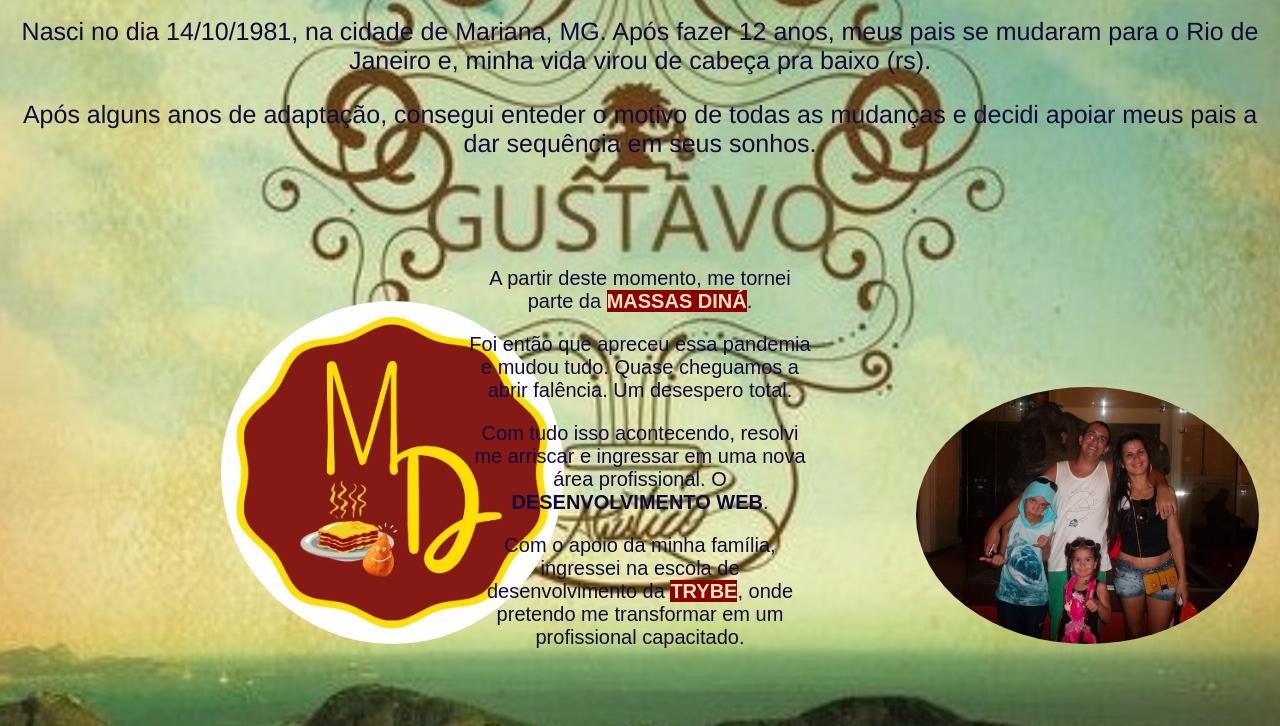
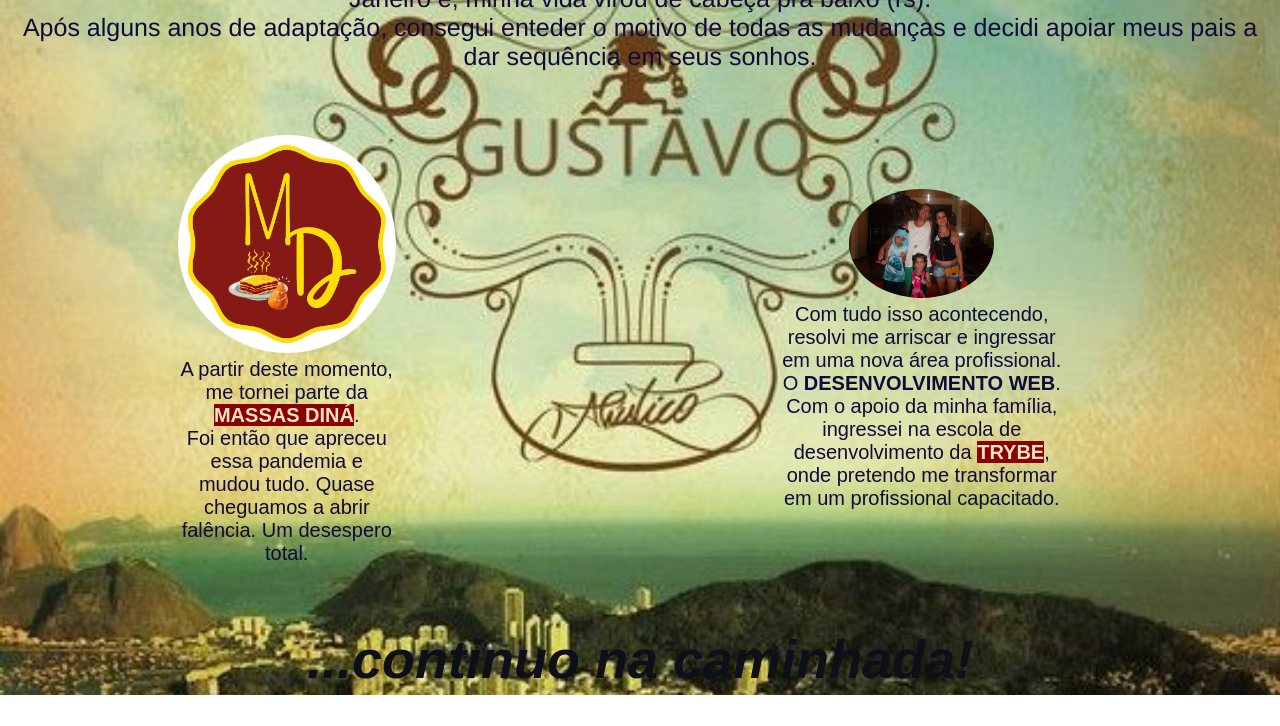
Before and after one commit to llGustavoCunhall/llGustavoCunhall, a plain HTML site: page QuemSou/index.html in a window 1280 px wide. Shown: the part 199-925 px from the top of the page. After the commit the page ends 894 px from the top, so only its background shows below. Drawn offline with Linux system fonts and the light colour scheme.

Commit message:
Organizando

```diff
--- a/QuemSou/index.html
+++ b/QuemSou/index.html
@@ -53,7 +53,7 @@
 
       <h3>Como cheguei até aqui...</h3>
 
-      <div id="centralizada">
+      <section id="centralizada">
         <p>
           Nasci no dia 14/10/1981, na cidade de Mariana, MG. Após fazer 12 anos, meus pais se mudaram para o Rio de Janeiro e, minha vida virou de cabeça pra baixo (rs).
         </p>
@@ -62,16 +62,13 @@
           Após alguns anos de adaptação, consegui enteder o motivo de todas as mudanças e decidi apoiar meus pais a dar sequência em seus sonhos.
         </p>
 
-      </div>
+      </section>
+
+      <nav>
 
         <div id="section">
 
-        <div class="time-line">
-
-          <img class="picture" src="./massasDiná.jpg" alt="foto MASSAS DINÁ" id="imagy-family">
-
-
-        </div>
+          <img class="time-line" src="./massasDiná.jpg" alt="foto MASSAS DINÁ" id="imagy-family">
 
           <div class="time-line">
             <p>
@@ -83,7 +80,18 @@
             <P>
               Foi então que apreceu essa pandemia e mudou tudo. Quase cheguamos a abrir falência. Um desespero total.
             </P>
+          </div>
+        </div>
 
+        <div id="section">
+
+          <div class="time-line">
+
+            <img class="time-line" src="./familia.jpg" alt="foto da familia" id="imagy-family">
+
+          </div>
+
+          <div class="time-line">
             <p>
               Com tudo isso acontecendo, resolvi me arriscar e ingressar em uma nova área profissional. O <strong>DESENVOLVIMENTO WEB</strong>.
             </p>
@@ -92,16 +100,11 @@
             </P>
 
           </div>
+        </div>
 
 
 
-        <div class="time-line">
-
-          <img class="picture" src="./familia.jpg" alt="foto da familia" id="imagy-family">
-
-        </div>
-
-      </div>
+      </nav>
 
       <h2>...continuo na caminhada!</h2>
 
--- a/QuemSou/style.css
+++ b/QuemSou/style.css
@@ -1,3 +1,6 @@
+*{
+  margin: auto;
+}
 body {
   font-size: large;
   font-family: Arial, Helvetica, sans-serif;
@@ -28,6 +31,7 @@ h3 {
   font-style: italic;
   font-size: 2rem;
   color: rgb(5, 5, 134);
+  margin-top: 50px;
 
 }
 
@@ -53,7 +57,7 @@ p {
 .picture {
     border-radius: 100%;
     width: 100%;
-
+    display: flex;
 
 }
 
@@ -87,31 +91,28 @@ a {
 #imagy-family {
   height: 100%;
   width: 100%;
-  padding: auto;
-  margin-left: 100px;
-
+  border-radius: 100%;
 }
 
 #centralizada {
   text-align: center;
   font-size: 25px;
   font-family: 'Franklin Gothic Medium', 'Arial Narrow', Arial, sans-serif;
-  ;
+
 }
 
 #section {
   text-align: center;
   padding: 5%;
-  margin: auto;
-  display: inline-block;
-
+  flex-wrap: wrap;
+  justify-content: space-between;
 }
 
 .time-line {
-  max-width: 30%;
+  max-width: 50%;
   font-size: 20px;
-  display: inline-block;
   margin: auto;
-
-
 }
+nav{
+  display: inline-flex;
+}
```
Lines whose indentation alone changed are shown as unchanged.
